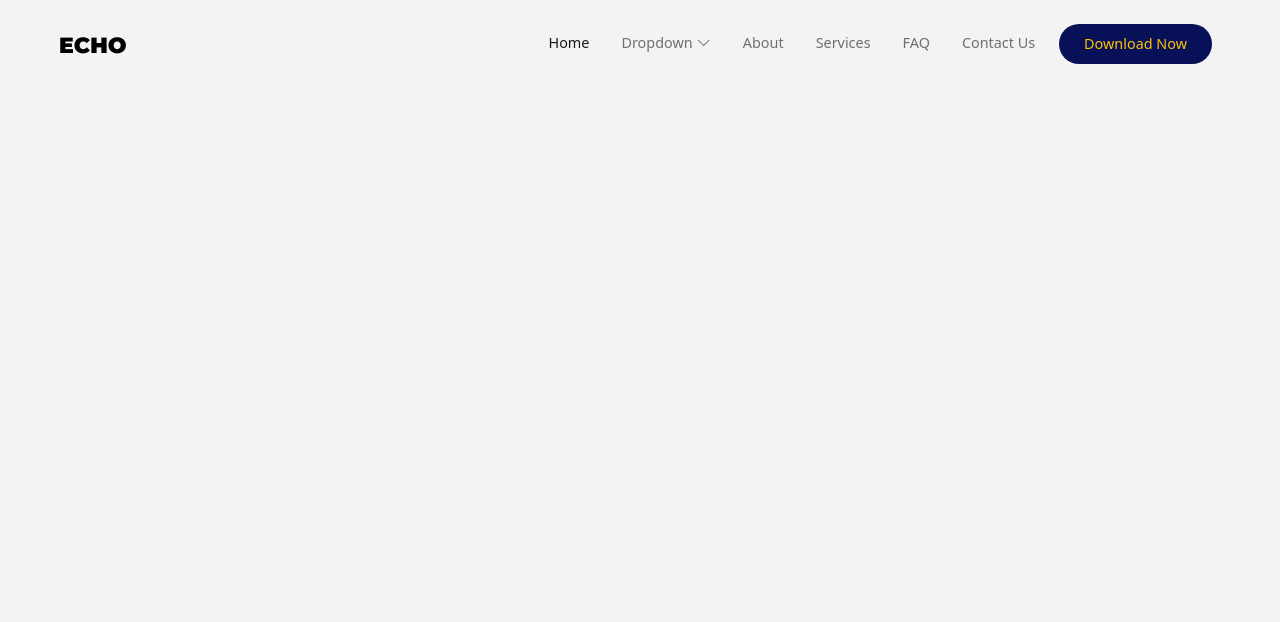
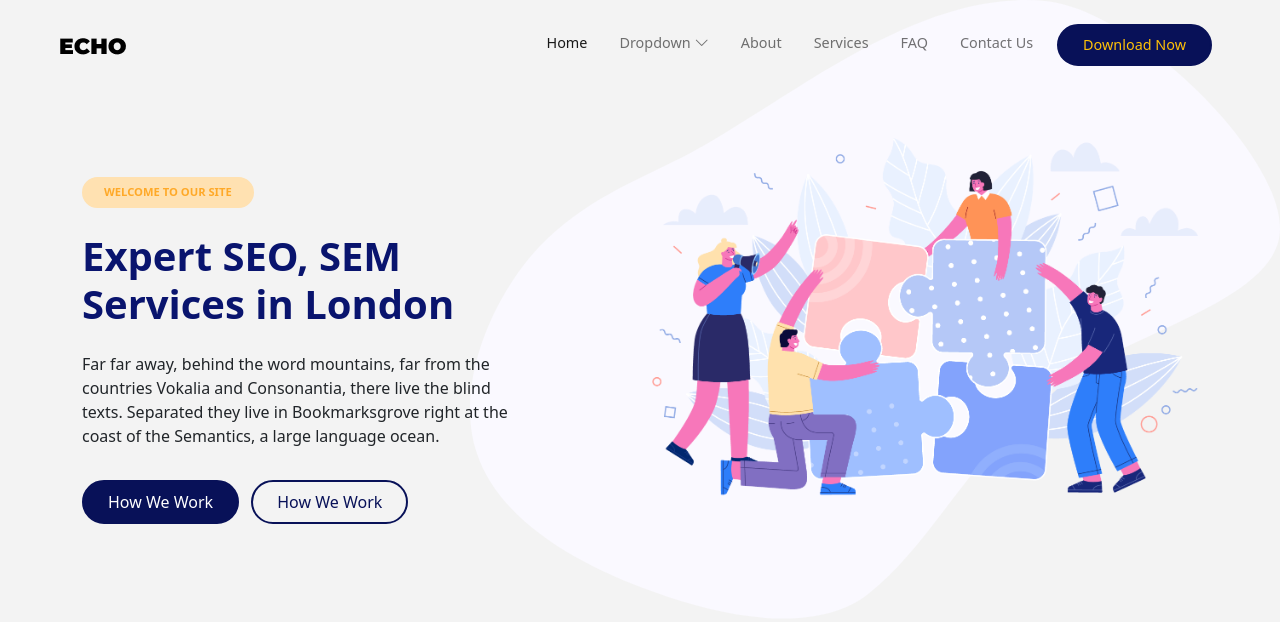
Before and after one commit to mm-tvkl/Complete-Project-5, a website: page index.html in a window 1280 px wide. Drawn offline with nearby package versions, Linux system fonts and the light colour scheme.

Commit message:
Header added

```diff
--- a/index.html
+++ b/index.html
@@ -68,6 +68,30 @@
                 </div>
             </div>
         </nav>
+
+        <div class="container-fluid py-5">
+            <div class="container">
+                <div class="row justify-content-between align-items-center">
+                    <!-- Title Section -->
+                    <div class="col-sm-12 col-lg-5">
+                        <div>
+                            <div class="main-badge d-inline-flex">WELCOME TO OUR SITE</div>
+                            <h1 class="main-color fw-bold  my-4">Expert SEO, SEM Services in London</h1>
+                            <p class=" my-4">
+                                Far far away, behind the word mountains, far from the countries Vokalia and Consonantia, there live the blind texts. Separated they live in Bookmarksgrove right at the coast of the Semantics, a large language ocean.
+                            </p>
+                            <a href="#" class="btn btn-main py-2 px-4 rounded-pill ms-0 m-2">How We Work</a>
+                            <a href="#" class="btn btn-outline-main py-2 px-4 rounded-pill ms-0 m-2">How We Work</a>
+                        </div>
+                    </div>
+
+                    <!-- Picture Section -->
+                    <div class="col-sm-12 col-lg-6 d-flex justify-content-center align-items-center">
+                        <img class="img-fluid" src="./img/header-img/header-img-2.png" alt="">
+                    </div>
+                </div>
+            </div>
+        </div>
     </header>
 </body>
 <!-- Bootstrap.min.js -->
--- /dev/null
+++ b/scss/_header.scss
@@ -0,0 +1,49 @@
+header{
+    background-image: url("../img/header-img/header-img.svg");
+    background-repeat: no-repeat;
+    background-size: contain;
+    background-position: top right;
+}
+
+.main-badge{
+    background-color: $color-badge;
+    color: $color-text-badge;
+    font-size: .7rem;
+    padding: 5px 20px;
+    border-radius: 100px;
+    border: 2px solid $color-badge;
+    font-weight: 900;
+}
+
+.main-color{
+    color: $color-title;
+}
+
+.btn-main{
+    background-color: $color-btn;
+    color: white;
+    font-size: 1rem;
+    border: 2px solid $color-btn;
+}
+
+.btn-main:hover{
+    background-color: $color-btn;
+    color: white;
+}
+
+.btn-main:focus{
+    box-shadow: none;
+}
+
+.btn-outline-main{
+    background-color: transparent;
+    border: 2px solid $color-btn;
+    color: $color-btn;
+    font-size: 1rem;
+}
+
+.btn-outline-main:hover{
+    background-color: $color-btn;
+    border: 2px solid $color-btn;
+    color: white;
+}
--- a/scss/_variable.scss
+++ b/scss/_variable.scss
@@ -1,4 +1,4 @@
-$color-title : #081158;
+$color-title : #09146e;
 $color-btn : #081158;
-$color-badge : #fef0d9;
-$color-text-badge : #fbb244;
+$color-badge : #ffe1b1;
+$color-text-badge : #ffa928;
--- a/scss/main.scss
+++ b/scss/main.scss
@@ -1,6 +1,7 @@
 @import "./variable";
 @import "./font";
 @import "./navbar";
+@import "./header";
 
 *{
     margin: 0;
```
Also changed, not shown: css/main.min.css, img/header-img/header-img-2.png (added), 1 other file.
